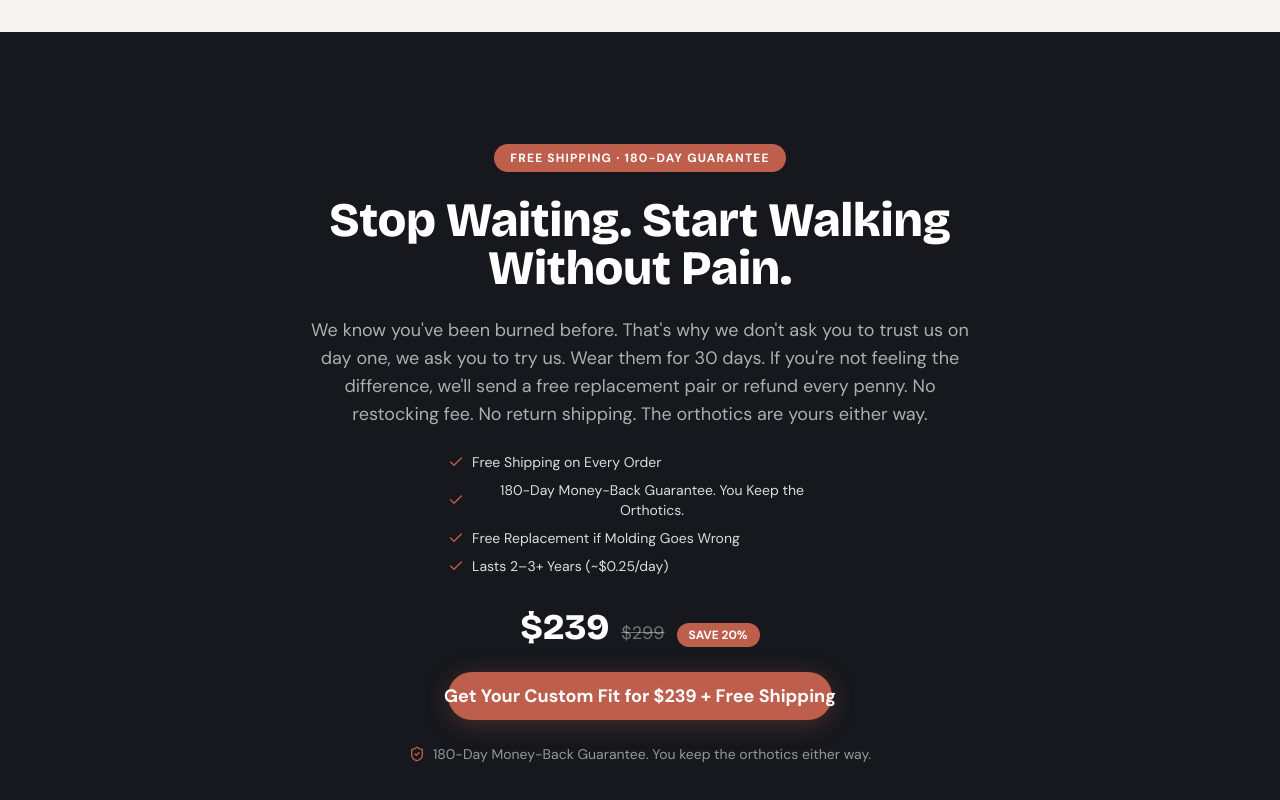
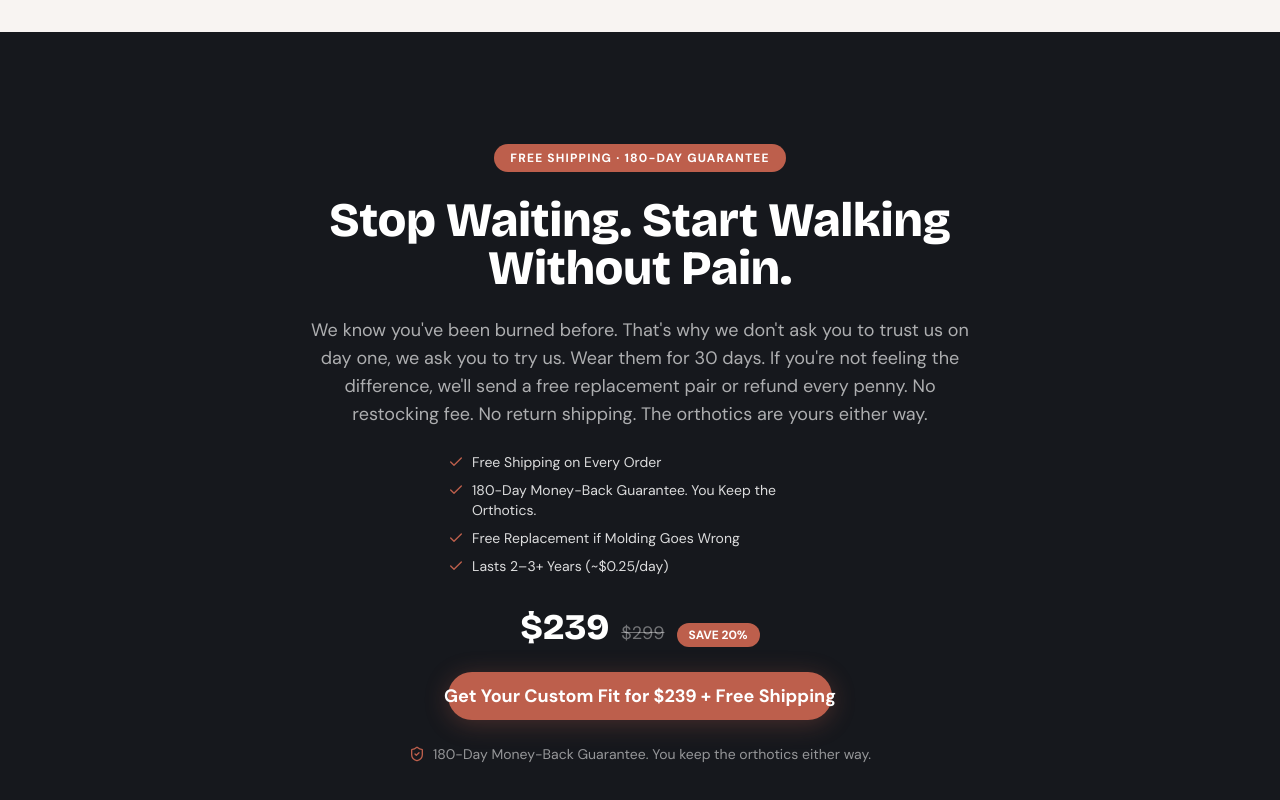
Before and after one commit to benjoscontact-dot/grns-x-contour-listicle-framework, a React (Vite) app: page / in a window 1280 px wide. Shown: the part 8370-9170 px from the top of the page. Built offline with nearby package versions, Linux system fonts and the light colour scheme.

Commit message:
v19: Polish final CTA spacing

```diff
--- a/src/components/sections/FinalCTA.tsx
+++ b/src/components/sections/FinalCTA.tsx
@@ -42,11 +42,11 @@ export default function FinalCTA() {
           </p>
 
           {/* Perks list */}
-          <ul className="flex flex-col gap-2 w-full max-w-sm">
+          <ul className="flex flex-col gap-2 w-full max-w-sm text-left">
             {CLOSING_PERKS.map((perk, i) => (
-              <li key={i} className="flex items-center gap-2 text-sm" style={{ color: 'hsl(0 0% 100% / 0.85)' }}>
-                <Check className="w-4 h-4 flex-shrink-0" style={{ color: 'hsl(var(--primary))' }} />
-                {perk}
+              <li key={i} className="flex items-start gap-2 text-sm" style={{ color: 'hsl(0 0% 100% / 0.85)' }}>
+                <Check className="w-4 h-4 flex-shrink-0 mt-0.5" style={{ color: 'hsl(var(--primary))' }} />
+                <span>{perk}</span>
               </li>
             ))}
           </ul>
```
